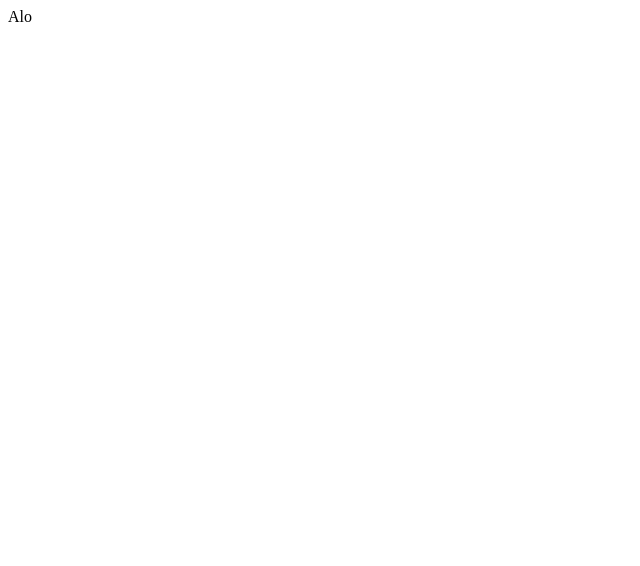
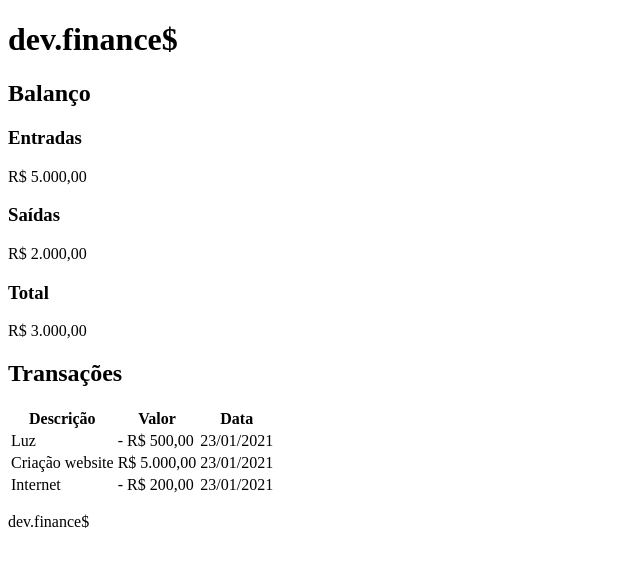
Before and after one commit to ImGabreuw/Maratona-Discover, a plain HTML site: page app/index.html in a window 1280 px wide. Shown: the whole page, without its empty margins (0-640 px from the left). Drawn offline with Linux system fonts and the light colour scheme.

```diff
--- a/app/index.html
+++ b/app/index.html
@@ -1,8 +1,58 @@
-<html>
-    <head>
+<!DOCTYPE html>
+<html lang="pt-br">
+<!-- lang="pt-br" = atributo -->
 
-    </head> <!--tag head-->
-    <body>
-        Alo
-    </body> <!--tag body-->
-</html> <!--tag HTML-->
+<head>
+    <meta charset="UTF-8"> <!-- formatação (encode) para conjuntos de caracteres -->
+    <meta name="viewport" content="width=device-width, initial-scale=1.0">
+    <!-- formatação da tela para diversos dispositivos -->
+    <title>Dev.finance$</title> <!-- Título da aba do navegador -->
+</head>
+
+<body>
+    <!-- OBS: existe de h1 até h6 -->
+
+    <h1>dev.finance$</h1> <!-- formatação de head (título) predefinidos pelo navagador -->
+
+    <h2>Balanço</h2> <!-- formatação de head predefinidos pelo navagador -->
+    <h3>Entradas</h3> <!-- formatação de head predefinidos pelo navagador -->
+    <p>R$ 5.000,00</p> <!-- Paragraph (parágrafo) -->
+
+    <h3>Saídas</h3>
+    <p>R$ 2.000,00</p>
+
+    <h3>Total</h3>
+    <p>R$ 3.000,00</p>
+
+    <h2>Transações</h2>
+
+    <table>
+        <thead>
+            <tr>
+                <th>Descrição</th>
+                <th>Valor</th>
+                <th>Data</th>
+            </tr> <!-- Table Row = linha da tabela -->
+        </thead> <!-- Table HEAD -->
+        <tbody>
+            <tr>
+                <td>Luz</td>
+                <td>- R$ 500,00</td>
+                <td>23/01/2021</td>
+            </tr>
+            <tr>
+                <td>Criação website</td>
+                <td>R$ 5.000,00</td>
+                <td>23/01/2021</td>
+            </tr>
+            <tr>
+                <td>Internet</td>
+                <td>- R$ 200,00</td>
+                <td>23/01/2021</td>
+            </tr>
+        </tbody> <!-- Table BODY -->
+    </table>
+
+    <p>dev.finance$</p>
+</body>
+</html>
```
